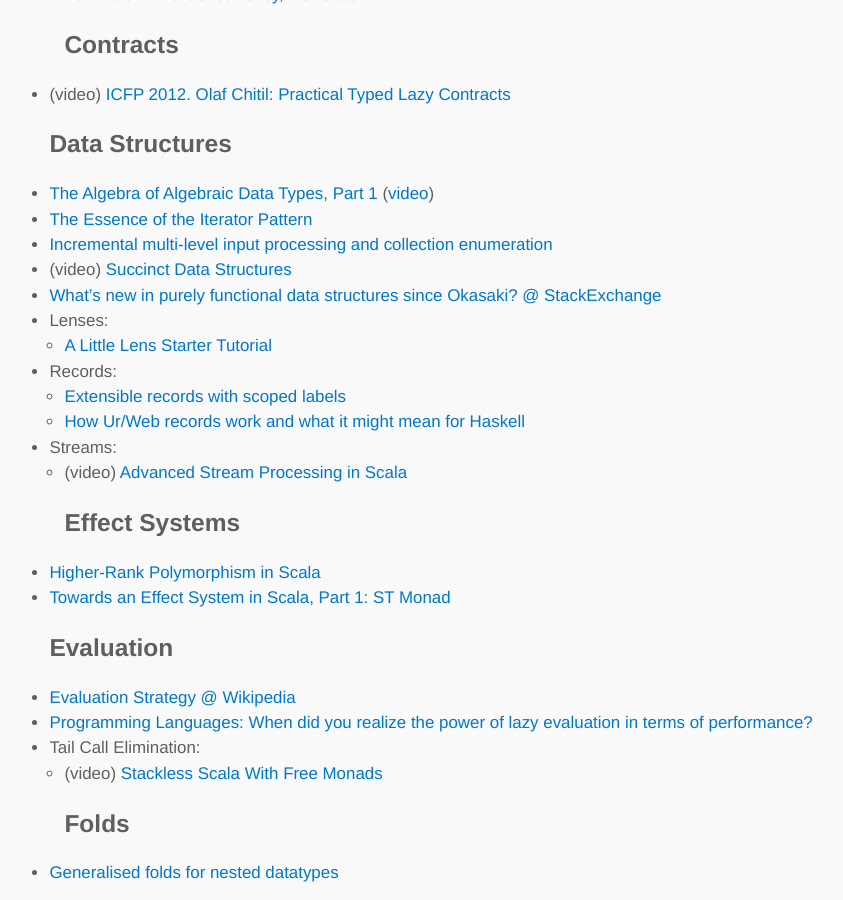
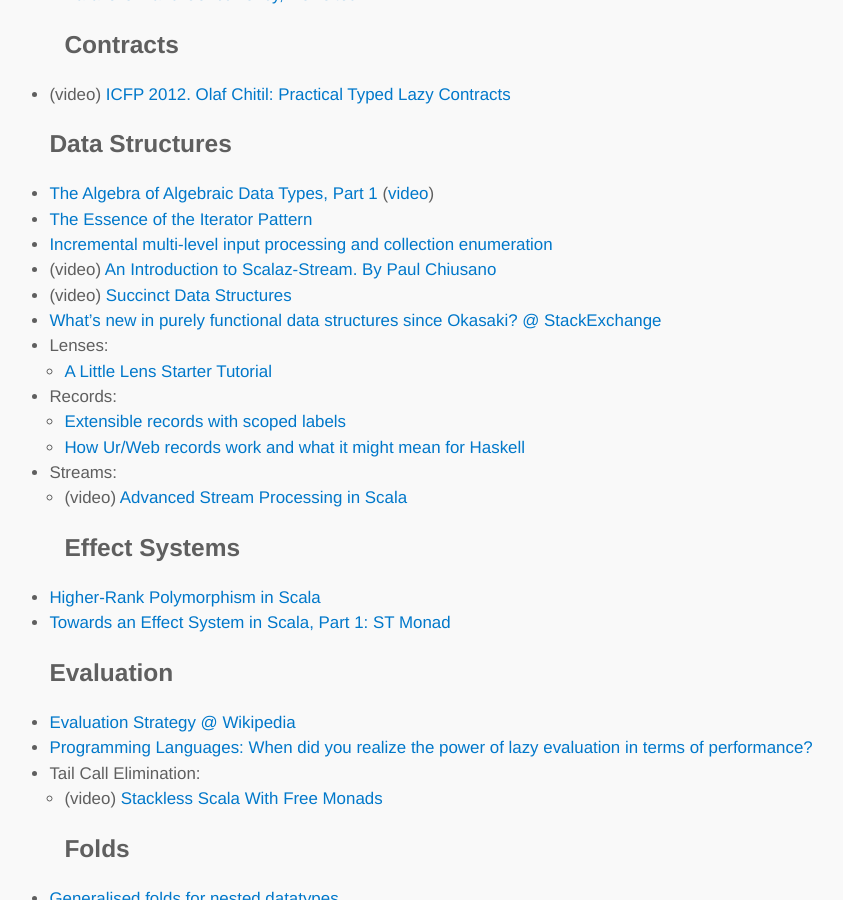
Before and after one commit to lambdatoast/lambdatoast.github.com, a Jekyll site: the page built from cs-resources/index.md, in a window 1280 px wide and 900 px high, scrolled down 2241 px. Shown: the whole window, without its empty margins (200-1043 px from the left). Built offline with Jekyll 4.4.1, drawn with Linux system fonts in a browser that asks for light colours.

Commit message:
Add link to Scalaz-Stream introduction talk by Paul Chiusano.

```diff
--- a/cs-resources/index.md
+++ b/cs-resources/index.md
@@ -79,6 +79,7 @@
   - [The Algebra of Algebraic Data Types, Part 1](http://chris-taylor.github.io/blog/2013/02/10/the-algebra-of-algebraic-data-types/) ([video](http://www.youtube.com/watch?v=YScIPA8RbVE))
   - [The Essence of the Iterator Pattern](http://www.cs.ox.ac.uk/jeremy.gibbons/publications/iterator.pdf)
   - [Incremental multi-level input processing and collection enumeration](http://okmij.org/ftp/Streams.html)
+  - (video) [An Introduction to Scalaz-Stream. By Paul Chiusano](https://www.youtube.com/watch?v=GSZhUZT7Fyc)
   - (video) [Succinct Data Structures](https://www.youtube.com/watch?v=uA0Z7_4J7u8)
   - [What's new in purely functional data structures since Okasaki? @ StackExchange](http://cstheory.stackexchange.com/questions/1539/whats-new-in-purely-functional-data-structures-since-okasaki)
   - Lenses:
```
